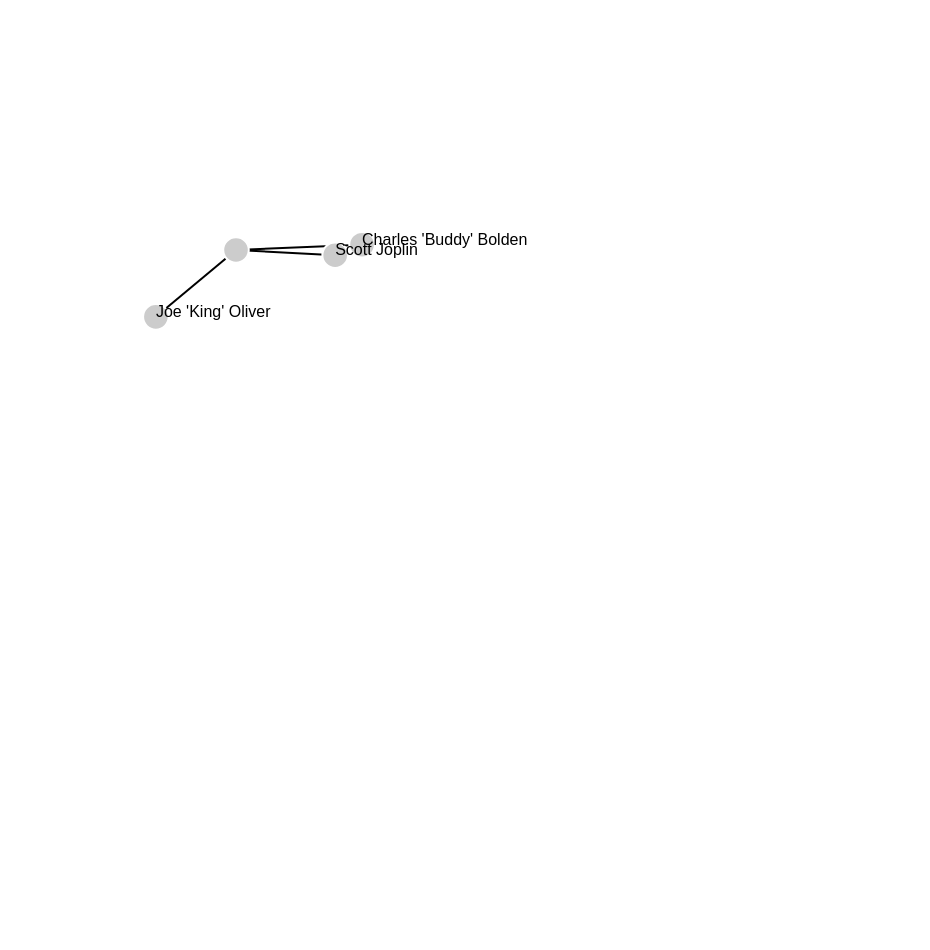
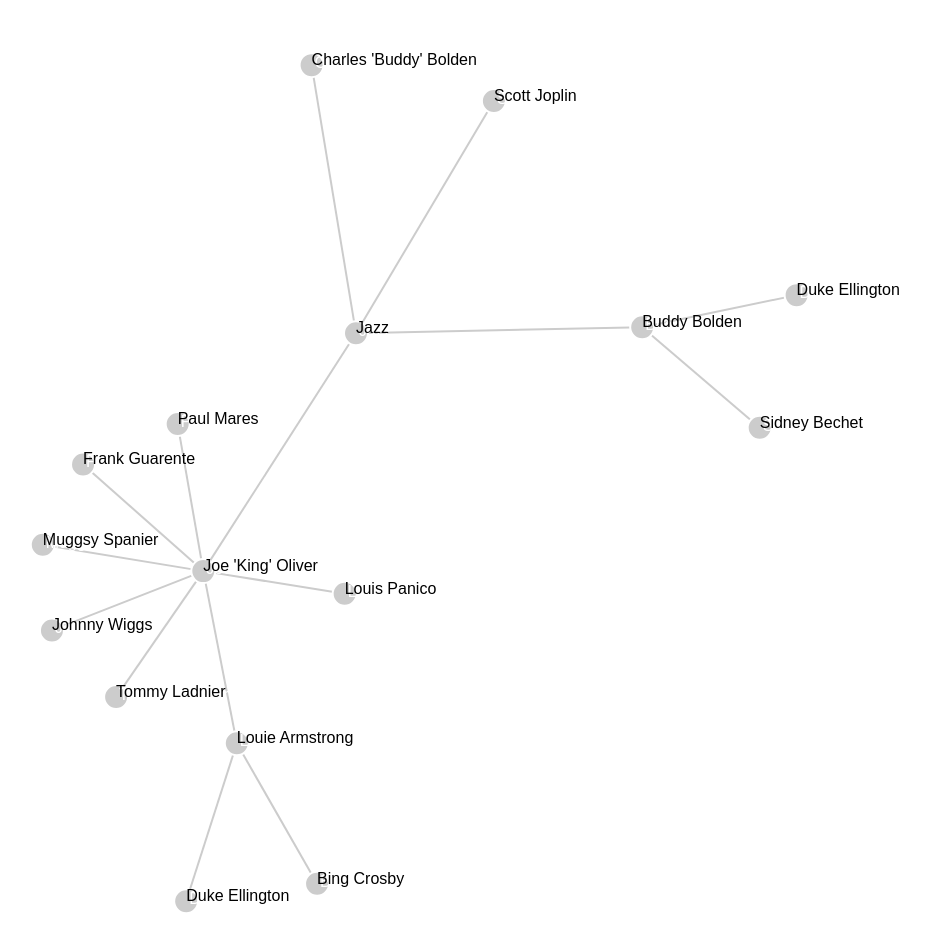
Before and after one commit to asBrettisay/Influences, a website: page index.html in a window 1280 px wide. Shown: the whole page, without its empty margins (244-1174 px from the left). Before the commit the page ends 800 px from the top, so only its background shows below. Drawn offline with nearby package versions, Linux system fonts and the light colour scheme; some packages are replaced by stand-ins of ours.

Commit message:
Force chart can go several generations deep and add to the chart.

```diff
--- a/directives/forceChart.js
+++ b/directives/forceChart.js
@@ -1,8 +1,10 @@
+var width = 1200, height = 1000;
+
 angular.module('influences')
 .directive('forceChart', function() {
   return {
     restrict: 'AE',
-    template: "<svg height=500 width=960></svg>",
+    template: "<svg height="+ height + " width=" + width +"></svg>",
     scope: {
       genre: '=',
     },
@@ -15,15 +17,19 @@ angular.module('influences')
 
 
 function link(scope, elem, attrs) {
-  var d3 = scope.window.d3, width = 960, height = 500;
+  var d3 = scope.window.d3;
   var svg = d3.select(elem.find("svg")[0]);
+  var center = {
+    x: width/2,
+    y: height/3
+  }
 
   var nodeData = [], edges = [];
 
   nodeData.push({
-    name: scope.genre.name,
-    x: width/2,
-    y: height/2,
+    name: scope.genre.genre,
+    x: center.x,
+    y: center.y,
     fixed: true,
     genre: true
   })
@@ -31,32 +37,57 @@ function link(scope, elem, attrs) {
   scope.genre.founders.forEach(function(person) {
     var o = {
       name: person.name,
-      weight: 1,
-      genre: true,
+      x: center.x,
+      y: center.y
     };
 
     nodeData.push(o)
-
+    console.log(o);
     edges.push({
       source: o,
       target: nodeData[0]
     })
+
+    if (person.proteges) {
+      sortProteges(person, o)
+    }
   });
+
+
+  function sortProteges(mentor, target) {
+    var o;
+
+    mentor.proteges.forEach(function(person) {
+      o = {
+        name: person.name,
+        x: center.x,
+        y: center.y
+      };
+
+      if (person.proteges) { sortProteges(person, o) }
+
+
+      nodeData.push(o);
+      console.log(o);
+      edges.push({
+        source: o,
+        target: target,
+        d: width/10
+      })
+    })
+  }
 
   var force = d3.layout.force()
                 .size([width, height])
                 .nodes(nodeData)
                 .links(edges)
                 .linkDistance(function(link) {
-                  return height/nodeData.length;
+                  return link.d ? link.d : width/5;
                 })
-                .linkStrength(0.1)
+                .linkStrength(0.9)
                 .gravity(0)
-                .friction(0.5)
-                .charge(function(node) {
-                  if (node.genre) { return -30 };
-                  return -3000;
-                })
+                .friction(0.9)
+                .charge(-1000)
                 .start();
 
 
@@ -72,18 +103,21 @@ function link(scope, elem, attrs) {
   var nodes = svg.selectAll('nodes')
                  .data(nodeData)
                  .enter().append('circle')
+                 .call(force.drag)
                  .attr('class', 'node')
-                 .attr('r', width/75)
-                 .attr('cx', function(d) { return d.x })
-                 .attr('cy', function(d) { return d.y })
+                 .attr('r', width/100)
+                 .attr('cx', function(d) { return center.x })
+                 .attr('cy', function(d) { return center.y })
 
   var text = svg.selectAll('text')
               .data(nodeData)
               .enter().append('text')
               .attr('class', 'artist')
-              .attr('x', function(d) { return d.x })
-              .attr('y', function(d) { return d.y })
+              .attr('x', function(d) { return center.x })
+              .attr('y', function(d) { return center.y })
               .text(function(d) { return d.name })
+
+
 
   force.on('tick', function() {
     nodes
@@ -103,10 +137,6 @@ function link(scope, elem, attrs) {
       .attr('y', function(d) { return d.y })
   })
 
-  function addArtist() {
-
-  }
-
 
 
 
--- a/services/genreService.js
+++ b/services/genreService.js
@@ -1,18 +1,59 @@
 angular.module('influences')
 .service('genreService', function($http) {
   this.getGenre = function(genre) {
-    console.log('Getting genre...');
     return {
       genre: 'Jazz',
       founders: [
         {
           name: "Joe 'King' Oliver",
+          proteges: [
+            {
+              name: "Louie Armstrong",
+              proteges: [
+                {
+                  name: 'Duke Ellington',
+                },
+                {
+                  name: 'Bing Crosby'
+                }
+              ]
+            },
+            {
+              name: 'Tommy Ladnier'
+            },
+            {
+              name: 'Paul Mares'
+            },
+            {
+              name: ' Muggsy Spanier'
+            },
+            {
+              name: 'Johnny Wiggs'
+            },
+            {
+              name: 'Louis Panico'
+            },
+            {
+              name: 'Frank Guarente'
+            }
+          ]
         },
         {
           name: 'Scott Joplin',
         },
         {
           name: "Charles 'Buddy' Bolden",
+        },
+        {
+          name: 'Buddy Bolden',
+          proteges: [
+            {
+              name: 'Sidney Bechet'
+            },
+            {
+              name: 'Duke Ellington'
+            }
+          ]
         }
       ]
     }
--- a/style/main.css
+++ b/style/main.css
@@ -5,6 +5,11 @@
 }
 
 .link {
-  stroke: #000;
+  stroke: #ccc;
   stroke-width: 2px;
 }
+
+.artist {
+  -webkit-text-stroke: 2px #fff;
+  text-shadow: 3px 3px 0 #fff;
+}
```
